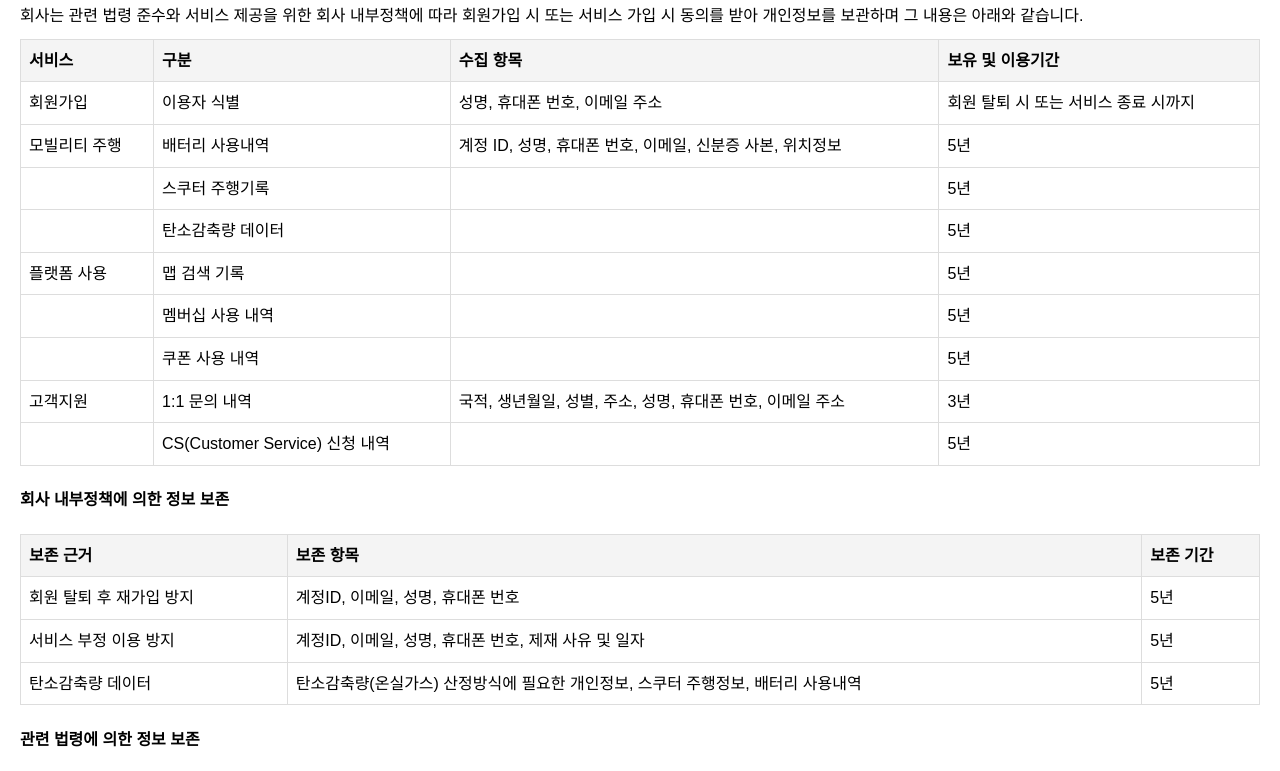
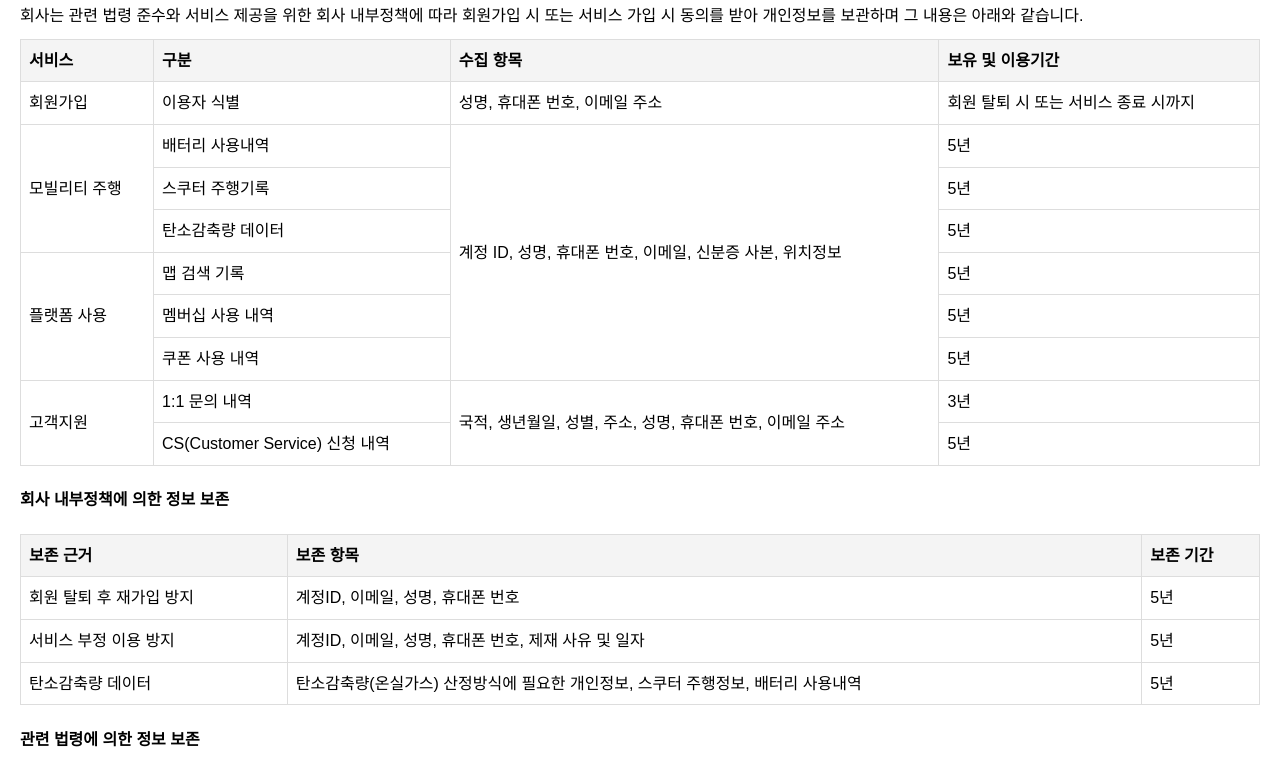
Before and after one commit to verywords/verywords.github.io, a plain HTML site: page index.html in a window 1280 px wide. Shown: the part 1619-2390 px from the top of the page. Drawn offline with Linux system fonts and the light colour scheme.

Commit message:
Update index.html

```diff
--- a/index.html
+++ b/index.html
@@ -135,51 +135,40 @@
                 <td>회원 탈퇴 시 또는 서비스 종료 시까지</td>
             </tr>
             <tr>
-                <td>모빌리티 주행</td>
+                <td rowspan="3">모빌리티 주행</td>
                 <td>배터리 사용내역</td>
-                <td>계정 ID, 성명, 휴대폰 번호, 이메일, 신분증 사본, 위치정보</td>
+                <td rowspan="6">계정 ID, 성명, 휴대폰 번호, 이메일, 신분증 사본, 위치정보</td>
                 <td>5년</td>
             </tr>
             <tr>
-                <td></td>
                 <td>스쿠터 주행기록</td>
-                <td></td>
                 <td>5년</td>
             </tr>
             <tr>
-                <td></td>
                 <td>탄소감축량 데이터</td>
-                <td></td>
                 <td>5년</td>
             </tr>
             <tr>
-                <td>플랫폼 사용</td>
+                <td rowspan="3">플랫폼 사용</td>
                 <td>맵 검색 기록</td>
-                <td></td>
                 <td>5년</td>
             </tr>
             <tr>
-                <td></td>
                 <td>멤버십 사용 내역</td>
-                <td></td>
                 <td>5년</td>
             </tr>
             <tr>
-                <td></td>
                 <td>쿠폰 사용 내역</td>
-                <td></td>
                 <td>5년</td>
             </tr>
             <tr>
-                <td>고객지원</td>
+                <td rowspan="3">고객지원</td>
                 <td>1:1 문의 내역</td>
-                <td>국적, 생년월일, 성별, 주소, 성명, 휴대폰 번호, 이메일 주소</td>
+                <td rowspan="3">국적, 생년월일, 성별, 주소, 성명, 휴대폰 번호, 이메일 주소</td>
                 <td>3년</td>
             </tr>
             <tr>
-                <td></td>
-                <td>CS(Customer Service) 신청 내역</td>
-                <td></td>
+                <td rowspan="2">CS(Customer Service) 신청 내역</td>
                 <td>5년</td>
             </tr>
         </tbody>
```
